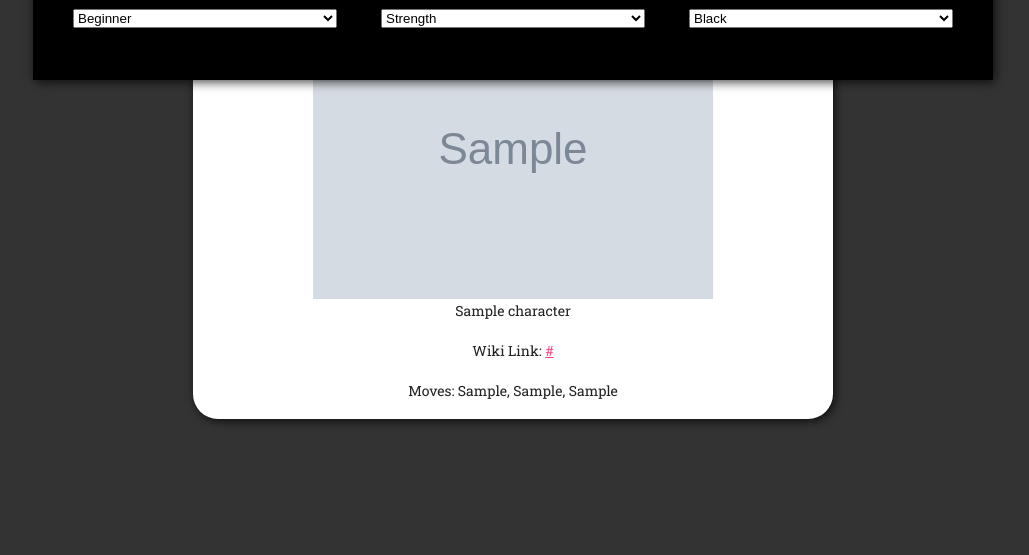
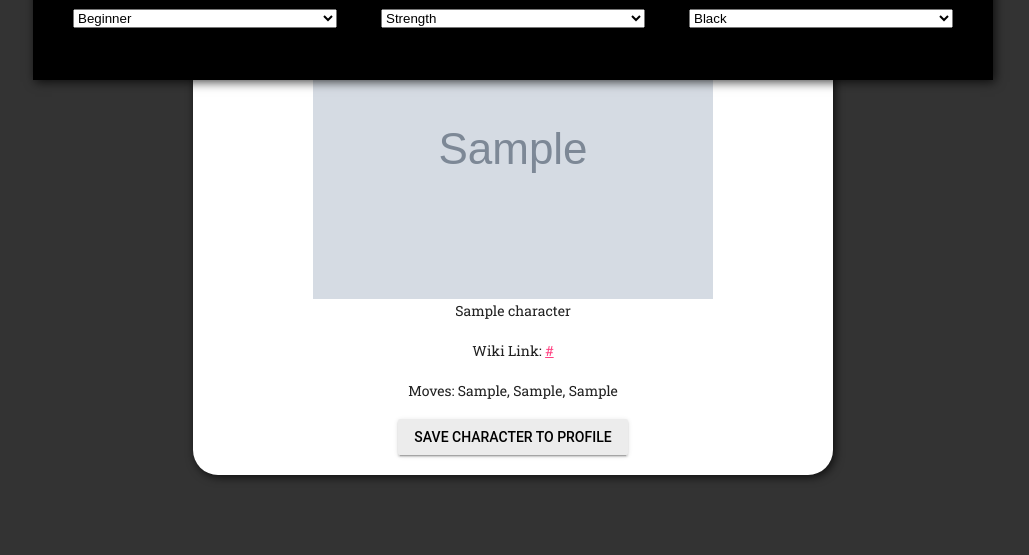
Before and after one commit to Georgie99/CSSI-Project, a Python web app: template templates/prefs.html in a window 1280 px wide. Shown: the part 1076-1631 px from the top of the page, without its empty margins (127-1156 px from the left). Run offline with Jinja, Linux system fonts and the light colour scheme; the template is opened without the code that fills it: most values are stand-ins (such as "Sample title", 1, 10 or a date in 2020); grey boxes marked "Sample" are stand-in pictures.

Commit message:
created button to save character to profile

```diff
--- a/templates/prefs.html
+++ b/templates/prefs.html
@@ -76,6 +76,7 @@
       <p class="chartext" id="charline1">{{character.name}}</p>
       <p class="chartext" id="charline2">Wiki Link: <a href='{{character.wiki_link}}'>{{character.wiki_link}}</a></p>
       <p class="chartext" id="charline1">Moves: {{character.up_b}}, {{character.side_b}}, {{character.down_b}}</p>
+      <button class="mdl-button mdl-js-button mdl-button--raised mdl-js-ripple-effect">Save character to profile</button><br>
     {% endfor %}
     </div>
 
```
